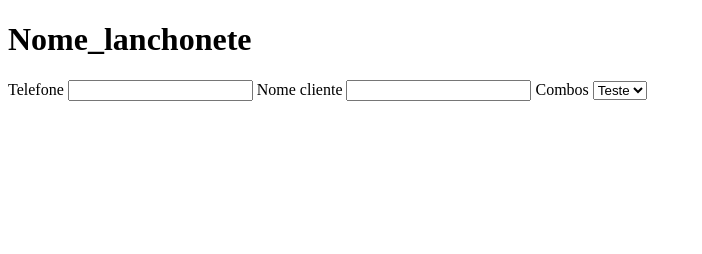
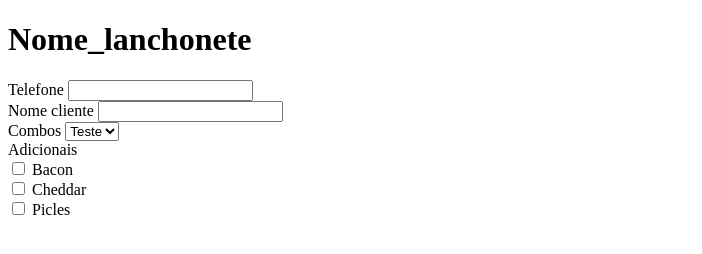
Before and after one commit to Gr-monaco/exercicio-lanchonete, a plain HTML site: page index.html in a window 1280 px wide. Shown: the whole page, without its empty margins (0-702 px from the left). Drawn offline with Linux system fonts and the light colour scheme.

Commit message:
Adiciona adicionais

```diff
--- a/index.html
+++ b/index.html
@@ -12,11 +12,17 @@
     </div>
 
     <form action="">
-        <label for="">Telefone</label> <input type="text" name="" id="">
-        <label for="">Nome cliente</label> <input type="text" name="" id="">
+        <label for="">Telefone</label> <input type="text" name="" id=""><br>
+        <label for="">Nome cliente</label> <input type="text" name="" id=""><br>
         <label for="">Combos</label> <select name="" id="">
             <option value="test">Teste</option>
-        </select>
+        </select><br>
+        <label for="">Adicionais</label>
+        <div>
+            <input type="checkbox" name="" id=""> <label for="">Bacon</label><br>
+            <input type="checkbox" name="" id=""> <label for="">Cheddar</label><br>
+            <input type="checkbox" name="" id=""> <label for="">Picles</label><br>
+        </div><br>
     </form>
 </body>
 </html>
```
